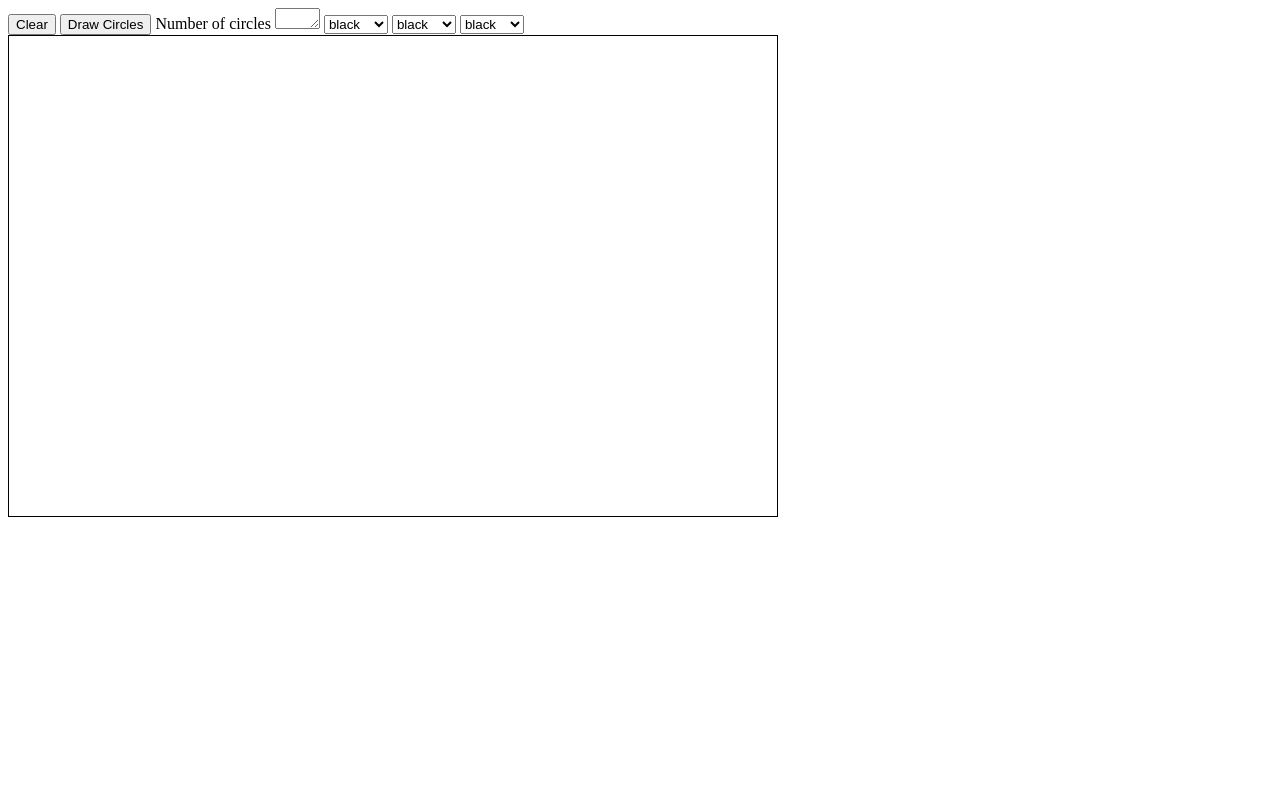
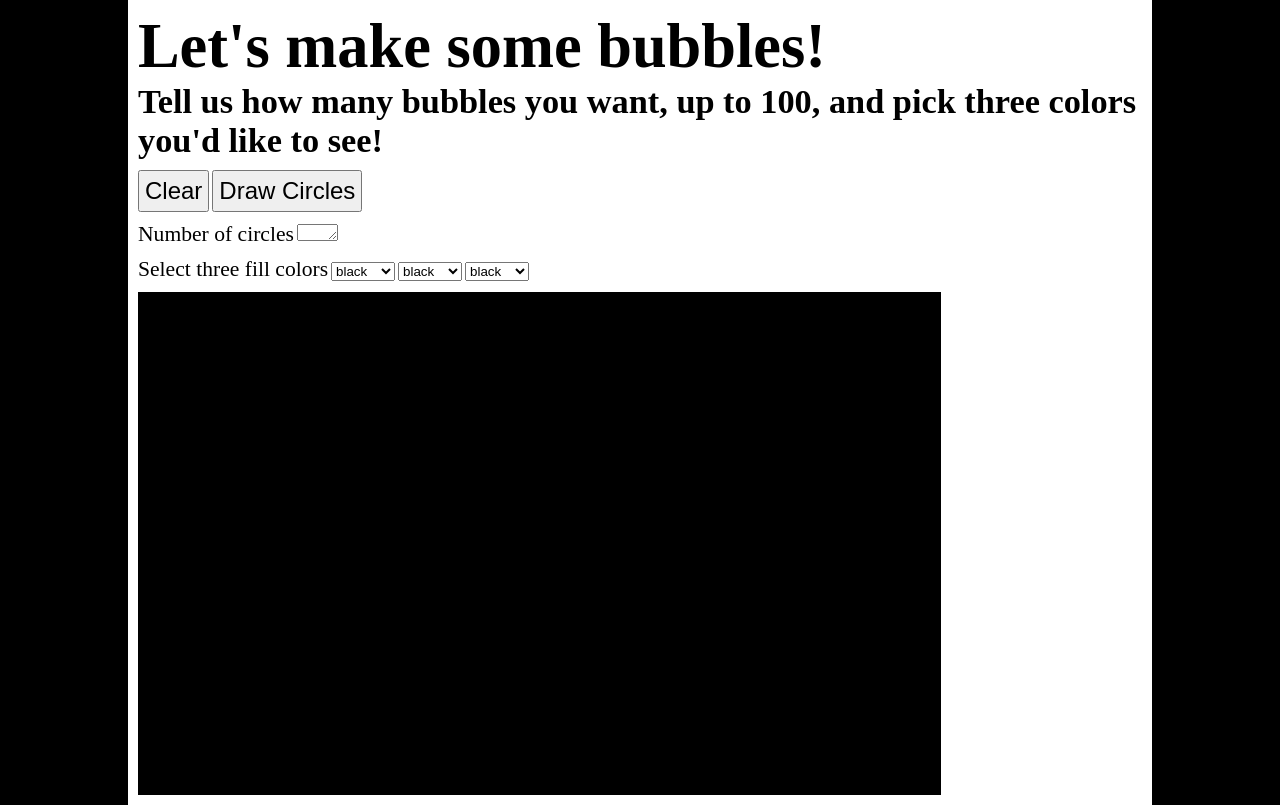
Before and after one commit to travisreynolds17/bubble_maker, a website: page index.html in a window 1280 px wide. Drawn offline with Linux system fonts and the light colour scheme.

Commit message:
demo ready

```diff
--- a/canvas.js
+++ b/canvas.js
@@ -13,8 +13,8 @@ let c = canvas.getContext("2d");
 btnX.addEventListener("click", clear);
 btnY.addEventListener("click", userCircles);
 
-canvas.width = 0.6 * window.innerWidth;
-canvas.height = 0.6 * window.innerHeight;
+canvas.width = 0.8 * window.innerWidth;
+canvas.height = 0.8 * window.innerHeight;
 
 // array to hold individual circle objects
 let circleArray = [];
--- a/index.html
+++ b/index.html
@@ -12,23 +12,40 @@
 
 <body>
 
-
+    <div class="container">
+        <div class="header">
+            <h1>
+                Let's make some bubbles!
+            </h1>
+            <h3>
+                Tell us how many bubbles you want, up to 100, and pick three colors you'd like to see!
+            </h3>
+        </div>
+        <div class="tasks">
             <button class="x">
                 Clear
             </button>
             <button class="y">
                 Draw Circles
             </button>
+        </div>
+        <div class="number">
             <label for="circles">Number of circles</label>
             <textarea name="circles" id="circles" cols="3" rows="1"></textarea>
+        </div>
+
+        <div class="colors">
+            <label for="colors">Select three fill colors</label>
+
             <select name="color1" id="color1"></select>
             <select name="color2" id="color2"></select>
             <select name="color3" id="color3"></select>
-
+        </div>
         <canvas>
 
         </canvas>
         <script src="canvas.js"></script>
+    </div>
 </body>
 
 </html>
--- a/main.css
+++ b/main.css
@@ -1,3 +1,63 @@
+* {
+  box-sizing: border-box;
+  margin: 0;
+  padding: 0;
+}
+
+body {
+  background: black;
+  font-size: 12px;
+}
+
 canvas {
-    border: 1px solid black;
+  border: 1px solid black;
+  background: black;
+  grid-area: canvas;
+  width: 80%;
 }
+
+.container {
+  background: white;
+  padding: 10px;
+  width: 80%;
+  margin: 0 auto;
+  display: grid;
+  grid-row-gap: 10px;
+
+  grid-template-areas:
+    "header"
+    "tasks"
+    "number"
+    "colors"
+    "canvas";
+}
+
+.tasks {
+  grid-area: tasks;
+}
+
+.header {
+  grid-area: header;
+  font-size: 2.6em;
+}
+
+h3 {
+  font-size: 1.1em;
+}
+
+.number {
+  grid-area: number;
+}
+
+.colors {
+  grid-area: colors;
+}
+
+button {
+  font-size: 2em;
+  padding: 5px;
+}
+
+label {
+  font-size: 1.8em;
+}
```
Lines whose indentation alone changed are shown as unchanged.
